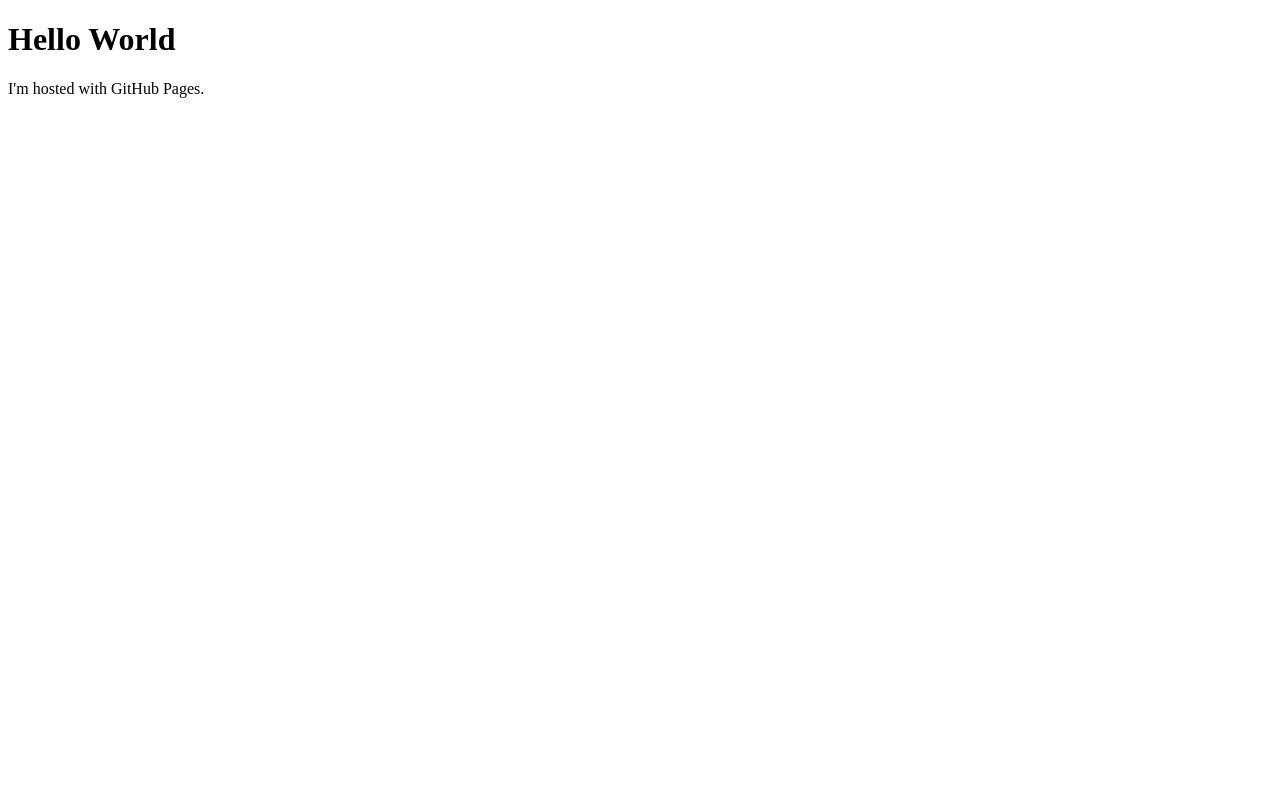
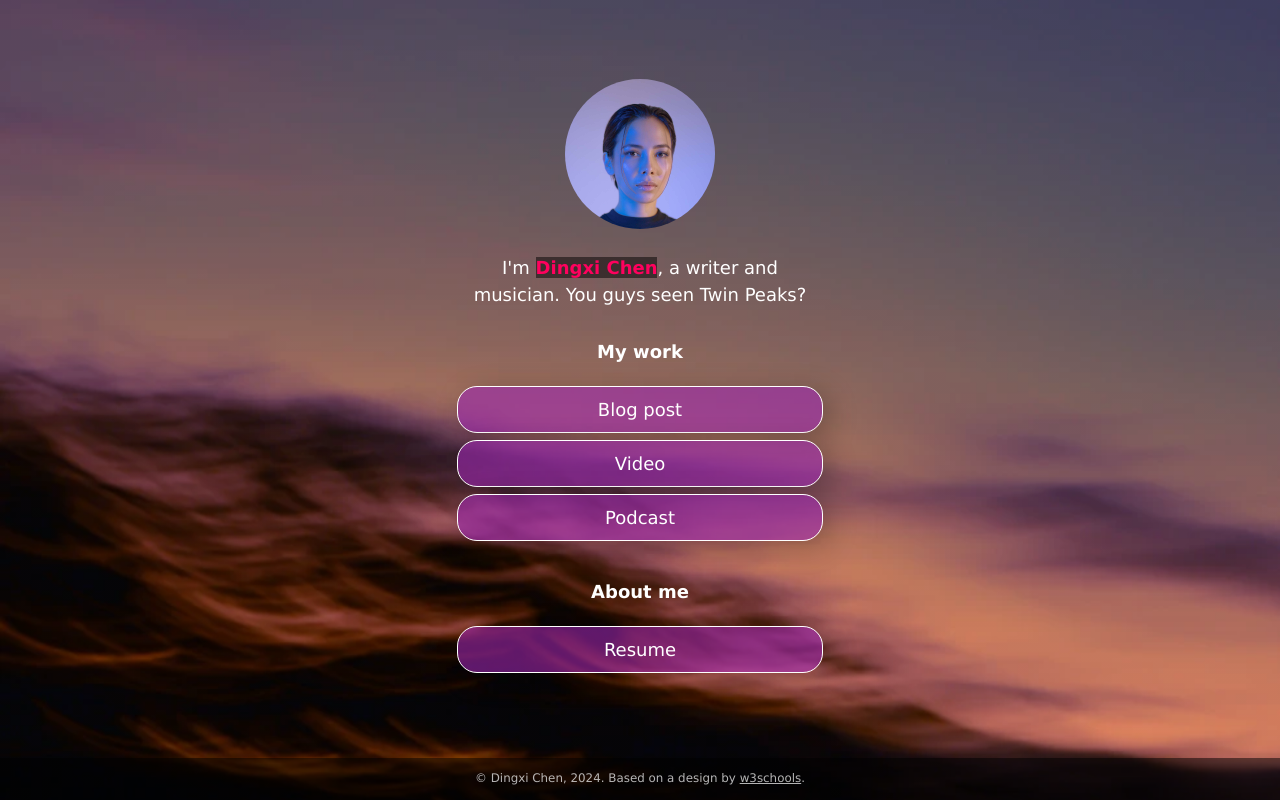
Before and after one commit to Xi489/xi489.github.io, a plain HTML site: page index.html in a window 1280 px wide. Drawn offline with Linux system fonts and the light colour scheme.

Commit message:
Add website template with blog title description and Medium link
Updated the HTML structure to include personal information and links.

```diff
--- a/index.html
+++ b/index.html
@@ -1,12 +1,74 @@
 <!DOCTYPE html>
+<!-- This page is adapted from w3schools "How to make a link tree website https://www.w3schools.com/howto/howto_website_create_linktree.asp" -->
 <html lang="en">
-  <head>
-    <meta charset="utf-8" />
-    <meta name="viewport" content="width=device-width, initial-scale=1" />
-    <title>Hello World</title>
-  </head>
-  <body>
-    <h1>Hello World</h1>
-    <p>I'm hosted with GitHub Pages.</p>
-  </body>
+
+<head>
+  <meta charset="utf-8" />
+  <meta name="viewport" content="width=device-width, initial-scale=1" />
+  <!-- Add your name below -->
+  <title>Dingxi Chen</title>
+  <link rel="stylesheet" href="css/style.css">
+</head>
+
+<body class="main-text-color">
+  <!-- Content container. Everything except footer goes here -->
+  <div class="container">
+    <!-- Image and name container. Put your replacement photo—which you should crop to be square—in the images folder, then change the source attribute to images/yourportraitfilename.jpg. This path says, "Look in the images folder for yourportraitfilename.jpg." Be sure to change the alt text, too. -->
+    <div class="image-container">
+      <img src="images/portrait.jpg" alt="Photo by Art Hauntington">
+    </div>
+    <div class="intro">
+      I'm <span class="name"><strong>Dingxi Chen</strong></span>, a writer and musician. You guys seen Twin Peaks?
+    </div>
+    <div class="section-header">
+      <h1>My work</h1>
+    </div>
+    <!-- Replace the # inside of the href="#" with your links. -->
+    <div class="links-container">
+      <div class="button toggle">Blog post</div>
+      <div class="slidedown">
+        <div class="description">
+          <h2>When Ranked Games Stop Feeling Like Games</h2>
+          <p>Why can one ranked match ruin your whole night? A look at rank pressure, toxic teammates, and how to keep competitive gaming fun.</p>
+          <a href="https://medium.com/@cdxwenzhou489/when-ranked-games-stop-feeling-like-games-8cf2965c84cc" class="external-link" target="_blank">Read</a>
+        </div>
+      </div>
+
+      <div class="button toggle">Video</div>
+      <div class="slidedown">
+        <div class="description">
+          <h2>Video title</h2>
+          <p>Add a short but appealing description of your video.</p>
+          <a href="#" class="external-link" target="_blank">Watch</a>
+        </div>
+      </div>
+
+      <div class="button toggle">Podcast</div>
+      <div class="slidedown">
+        <div class="description">
+          <h2>Podcast title</h2>
+          <p>Add a short but appealing description of your podcast</p>
+          <a href="#" class="external-link" target="_blank">Listen</a>
+        </div>
+      </div>
+    </div>
+
+    <!-- Replace # with PDF from Google Docs, or replace the entire section with whatever you want. Or delete it! Or add another section below it!-->
+    <div class="section-header">
+      <h1>About me</h1>
+    </div>
+
+    <div class="links-container">
+      <a href="https://drive.google.com" class="button" target="_blank">Resume</a>
+    </div>
+
+  </div>
+  <div class="footer">
+    <p>© Dingxi Chen, 2024. Based on a design by <a
+        href="https://www.w3schools.com/howto/howto_website_create_linktree.asp" target="_blank">w3schools</a>.
+    </p>
+  </div>
+  <script type="text/javascript" src="js/slider.js"></script>
+</body>
+
 </html>
```
